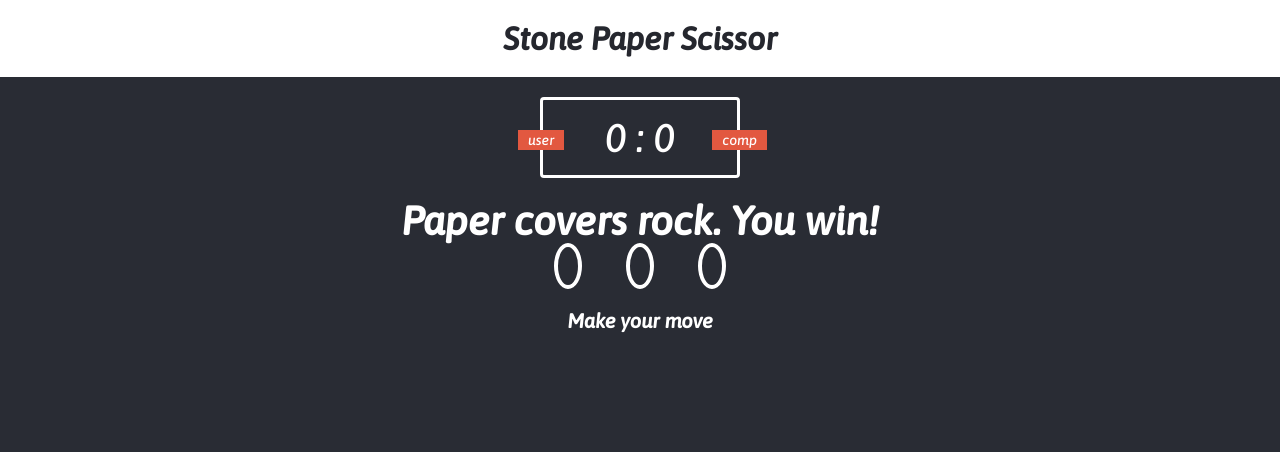
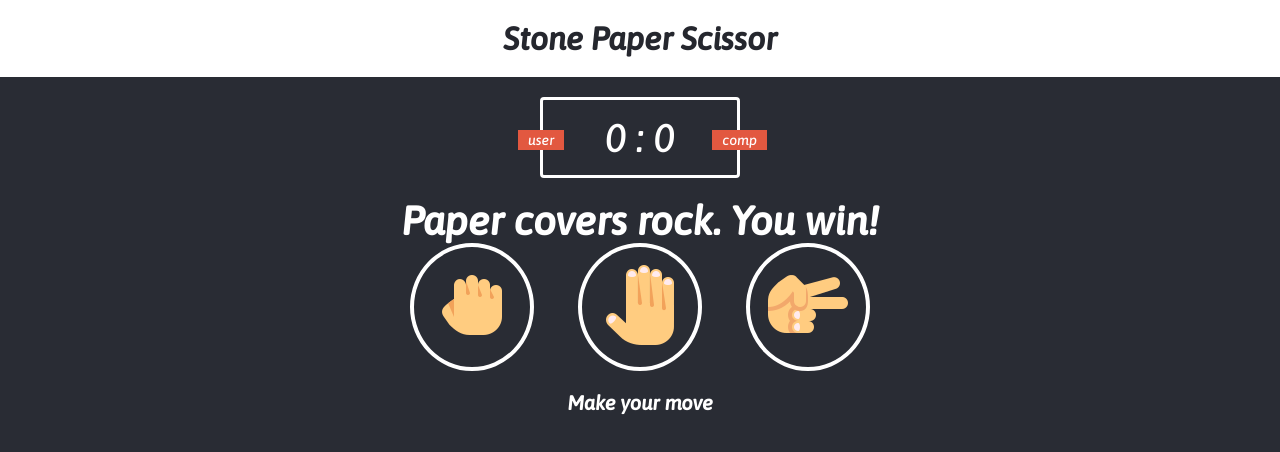
Before and after one commit to Amritthakkar/Stone-Paper-Scissors, a plain HTML site: page index.html in a window 1280 px wide. Drawn offline with Linux system fonts and the light colour scheme.

Commit message:
Update index.html

```diff
--- a/index.html
+++ b/index.html
@@ -26,13 +26,13 @@
 
     <div class="choices">
         <div class="choice" id="r">
-            <img src="images/icons8-hand-rock-96.png" alt="">
+            <img src="icons8-hand-rock-96.png" alt="">
         </div>
         <div class="choice" id="p">
-            <img src="images/icons8-hand-96.png" alt="">
+            <img src="icons8-hand-96.png" alt="">
         </div>
         <div class="choice" id="s">
-            <img src="images/icons8-hand-scissors-96.png" alt="">
+            <img src="icons8-hand-scissors-96.png" alt="">
         </div>
     </div>
 
```
